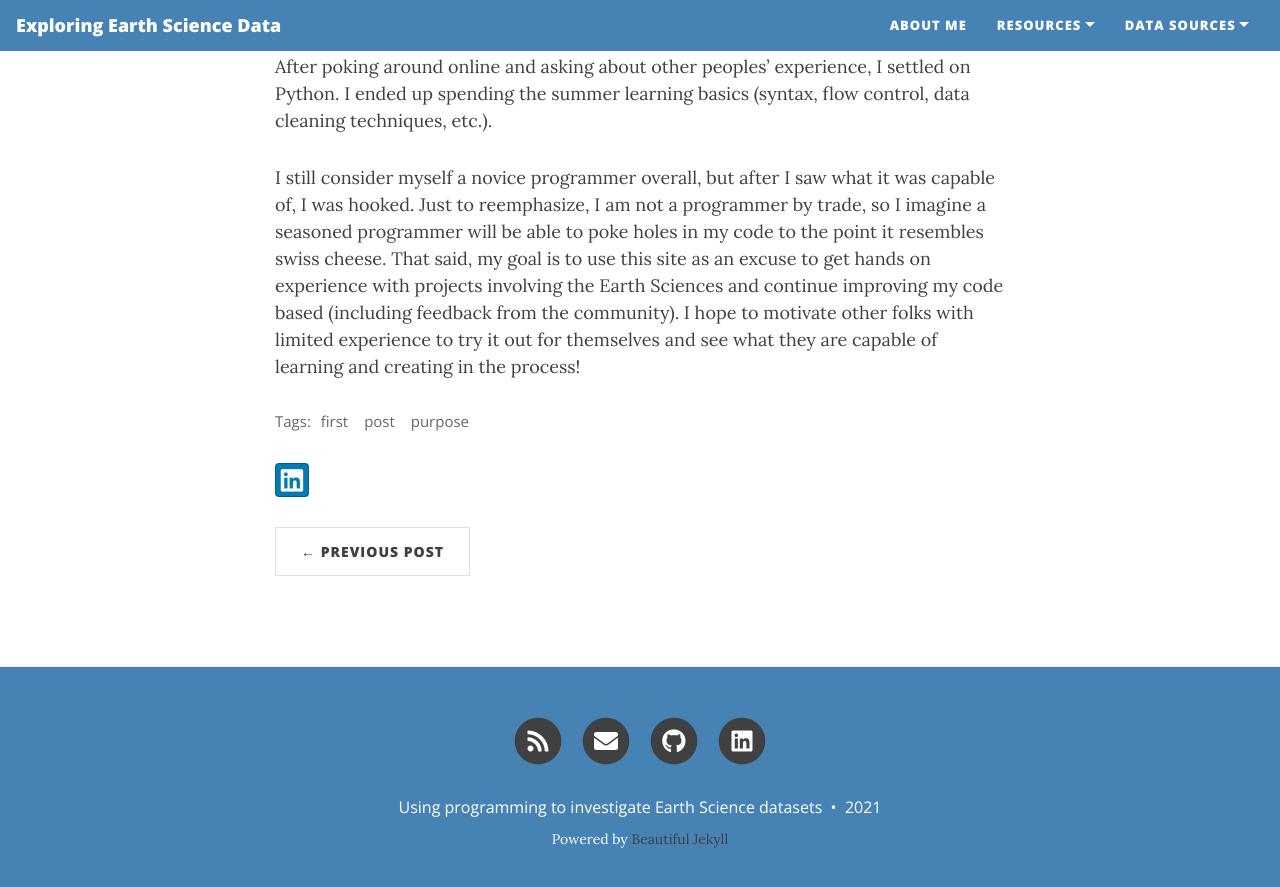
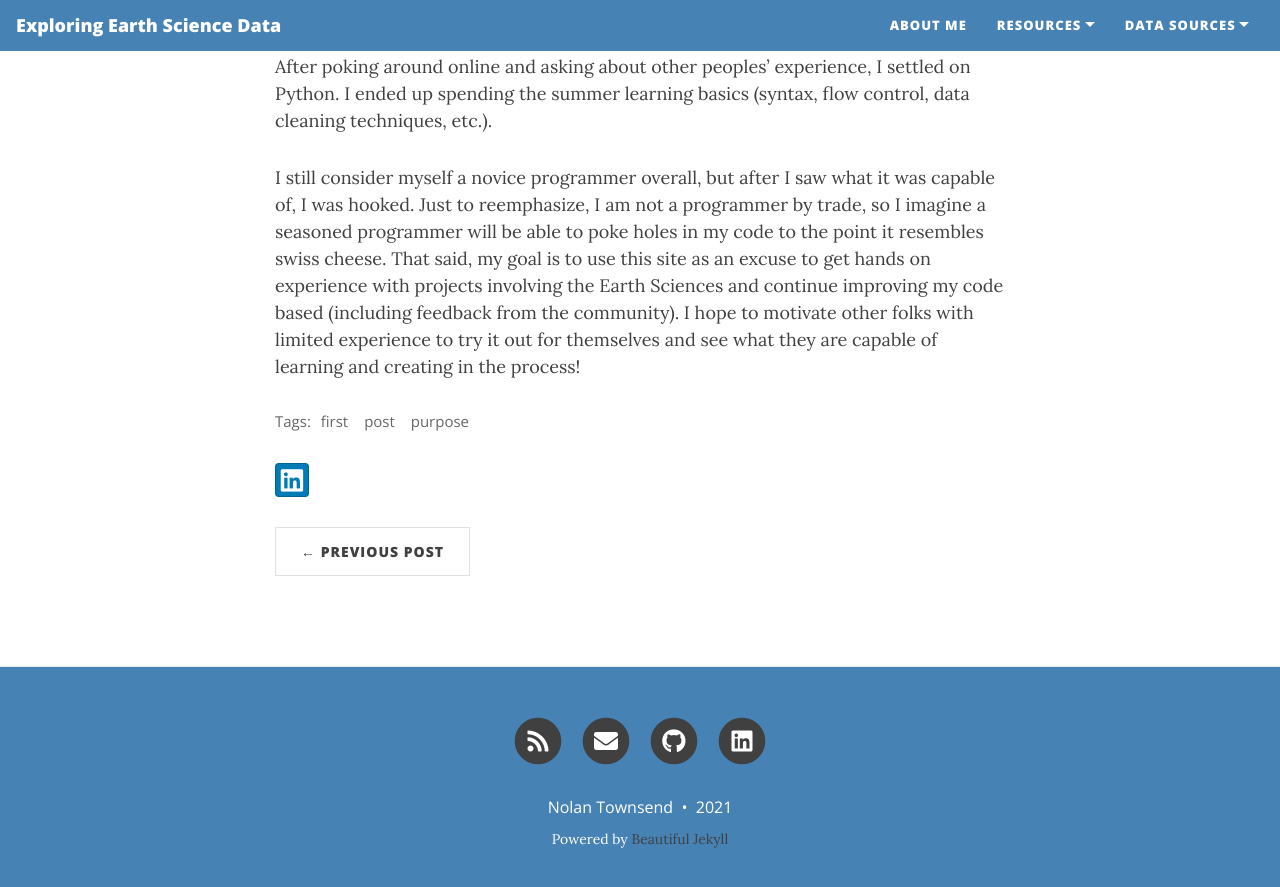
Before and after one commit to nolantownsend/nolantownsend.github.io, a Jekyll site: the page built from _posts/2021-01-23-Purpose.md, in a window 1280 px wide and 900 px high, scrolled down 509 px. Shown: the top 887 px of the window. Built offline with Jekyll 4.4.1, drawn with Linux system fonts in a browser that asks for light colours; nearby versions of some CDN libraries; comment, search, counter and statistics services are not loaded.

```diff
--- a/_config.yml
+++ b/_config.yml
@@ -9,7 +9,7 @@
 title: Exploring Earth Science Data
 
 # Your name to show in the footer
-author: Using programming to investigate Earth Science datasets
+author: Nolan Townsend
 
 # --- List of links in the navigation bar --- #
 
@@ -79,7 +79,7 @@ social-network-links:
 
 # If you want to show a link to an RSS in the footer, add the site description here.
 # If you don't want to show an RSS link, remove the following line.
-rss-description: This website is a virtual proof that I'm awesome
+rss-description: Investigating earth sciences with programming
 
 # --- General options --- #
 
@@ -162,7 +162,7 @@ google_analytics: "UA-159448691-1"
 # --- Comments --- #
 
 # To use Disqus comments, sign up to https://disqus.com and fill in your Disqus shortname (NOT the userid)
-disqus: "@nolantownsend"
+disqus: "nolantownsend"
 
 # To use Facebook Comments, create a Facebook app and fill in the Facebook App ID
 #fb_comment_id: ""
```
Also changed, not shown: _posts/2021-01-23-Purpose.md (line endings or trailing spaces).
